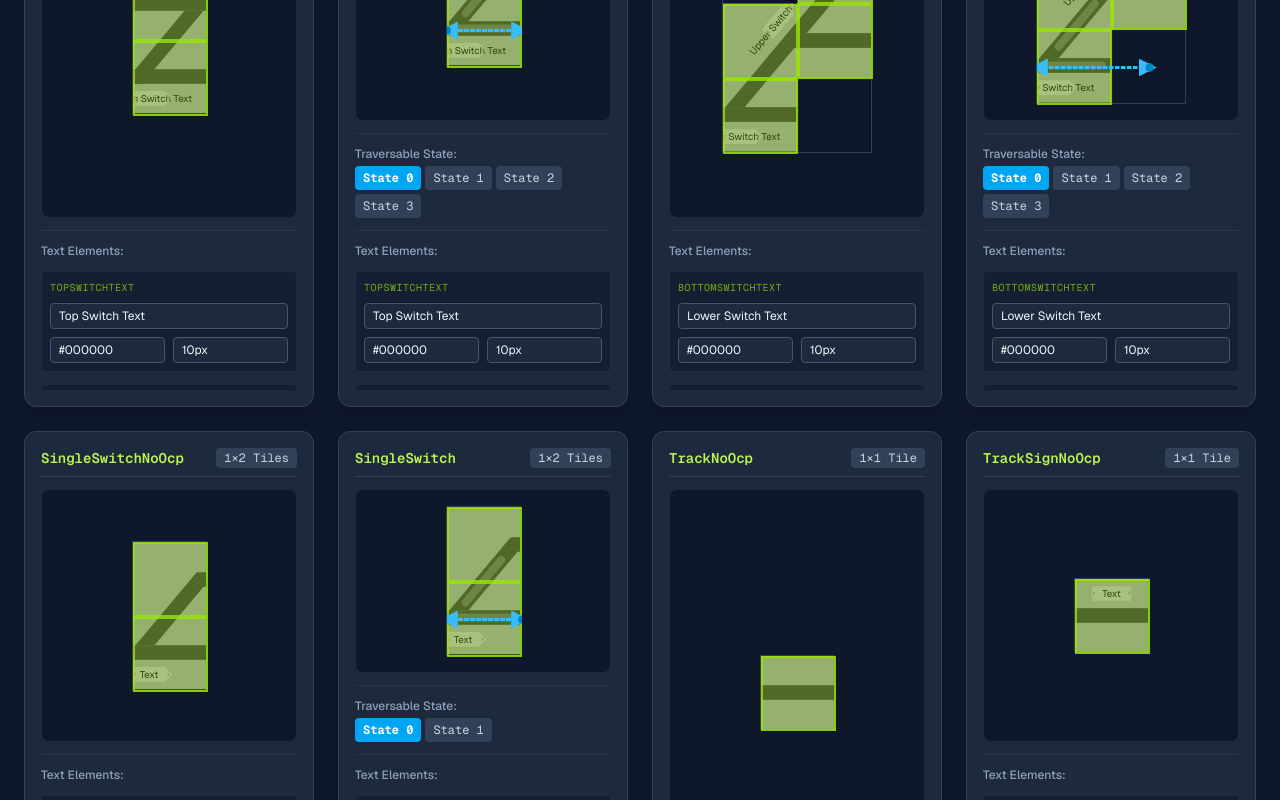
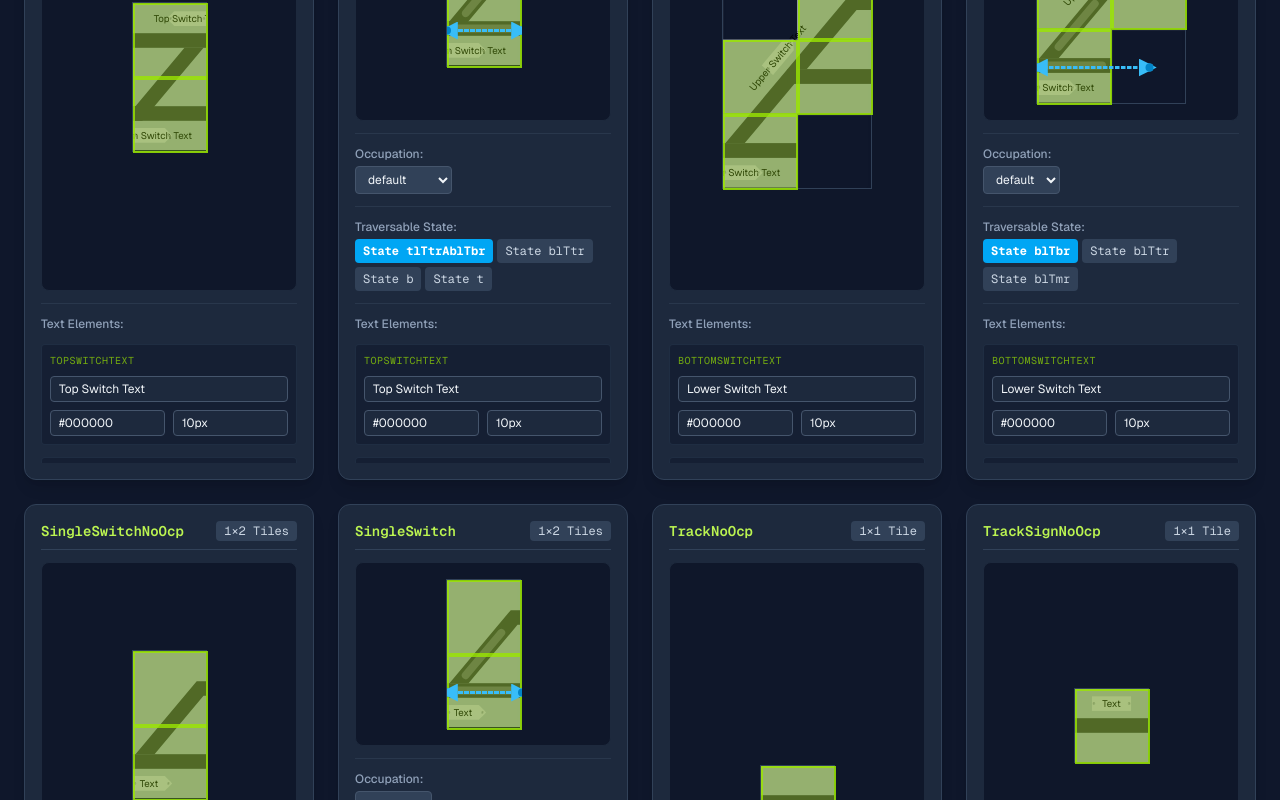
Before and after one commit to Ninjonik/jop, a Next.js app: page /test/bounds in a window 1280 px wide. Shown: the part 3100-3900 px from the top of the page. Built offline with nearby package versions, Linux system fonts and the light colour scheme.

Commit message:
lineblock added

```diff
--- a/src/app/assets/switches/SwitchSingle2Square.tsx
+++ b/src/app/assets/switches/SwitchSingle2Square.tsx
@@ -17,9 +17,9 @@ const SwitchSingle2Square = ({ text, ...props }: SVGProps<SVGSVGElement> & { tex
       points="75 30 75 45 72.46 45 22.11 105 2.53 105 65.46 30.01 65.46 30 75 30"
     />
     <rect fill="var(--stripe-color, #3b3b3b)" x={0} y={105} width={75} height={15} />
-    <rect fill="var(--detail-color, #6e6e6e)" x={5} y={108.5} width={65} height={8} rx={4} ry={4} />
+    <rect fill="var(--occupation-bottom-color, #6e6e6e)" x={5} y={108.5} width={65} height={8} rx={4} ry={4} />
     <rect
-      fill="var(--detail-color, #6e6e6e)"
+      fill="var(--occupation-top-color, #6e6e6e)"
       x={5}
       y={71}
       width={65}
--- a/src/app/assets/tracks/Track1Square.tsx
+++ b/src/app/assets/tracks/Track1Square.tsx
@@ -12,7 +12,7 @@ const Track1Square = ({ text, ...props }: SVGProps<SVGSVGElement> & { text?: str
 
     <rect fill="var(--bg-color, #b4bbbd)" x={0} width={75} height={75} />
     <rect fill="var(--stripe-color, #3b3b3b)" x={0} y={30} width={75} height={15} />
-    <rect fill="var(--detail-color, #6e6e6e)" x={5} y={33.5} width={65} height={8} rx={4} ry={4} />
+    <rect fill="var(--occupation-color, #6e6e6e)" x={5} y={33.5} width={65} height={8} rx={4} ry={4} />
   </svg>
 );
 export { Track1Square };
--- a/src/app/assets/tracks/TrackSign1Square.tsx
+++ b/src/app/assets/tracks/TrackSign1Square.tsx
@@ -12,7 +12,7 @@ const TrackSign1Square = ({ text, ...props }: SVGProps<SVGSVGElement> & { text?:
 
     <rect fill="var(--bg-color, #b4bbbd)" x={0} width={75} height={75} />
     <rect fill="var(--stripe-color, #3b3b3b)" x={0} y={30} width={75} height={15} />
-    <rect fill="var(--detail-color, #6e6e6e)" x={5} y={33.5} width={65} height={8} rx={4} ry={4} />
+    <rect fill="var(--occupation-color, #6e6e6e)" x={5} y={33.5} width={65} height={8} rx={4} ry={4} />
     <g>
       <rect fill="var(--color-d9d9d9, #d9d9d9)" x={17.39} y={7.51} width={40.23} height={15} />
       <text
--- a/src/app/components/test/bounds/TileCatalogTileCard.tsx
+++ b/src/app/components/test/bounds/TileCatalogTileCard.tsx
@@ -8,6 +8,7 @@ import type {
   TextConfig,
   TileData,
   TraversableRouteMap,
+  TraversableStateKey,
 } from '@/app/components/tiles/tile-catalog';
 
 interface TileCatalogTileCardProps {
@@ -17,7 +18,7 @@ interface TileCatalogTileCardProps {
   showBounds: boolean;
   stateGroups: StateGroupRegistry;
   groupSelections: Record<string, { state: string; variant: string }>;
-  traversableSelection?: number;
+  traversableSelection?: TraversableStateKey;
   textOverrides: Record<string, Partial<TextConfig>>;
   onInitializeSelections: (
     tileKey: string,
@@ -25,7 +26,7 @@ interface TileCatalogTileCardProps {
   ) => void;
   onGroupStateChange: (tileKey: string, groupKey: string, state: string) => void;
   onGroupVariantChange: (tileKey: string, groupKey: string, variant: string) => void;
-  onTraversableChange: (tileKey: string, stateIdx: number) => void;
+  onTraversableChange: (tileKey: string, stateKey: TraversableStateKey) => void;
   onTextOverride: (
     tileKey: string,
     textKey: string,
@@ -117,11 +118,9 @@ export default function TileCatalogTileCard({
 
   const widthPx = tile.space.x * tileSize;
   const heightPx = tile.space.y * tileSize;
-  const traversableStates = tile.traversable
-    ? Object.keys(tile.traversable).map(Number)
-    : [];
+  const traversableStates = tile.traversable ? Object.keys(tile.traversable) : [];
   const currentTraversable =
-    traversableSelection ?? (traversableStates.length > 0 ? traversableStates[0] : 0);
+    traversableSelection ?? (traversableStates.length > 0 ? traversableStates[0] : '');
   const currentRoutes: TraversableRouteMap =
     tile.traversable && tile.traversable[currentTraversable]
       ? tile.traversable[currentTraversable]
@@ -296,17 +295,17 @@ export default function TileCatalogTileCard({
             Traversable State:
           </label>
           <div className="flex flex-wrap gap-1">
-            {traversableStates.map((stateIdx) => (
+            {traversableStates.map((stateKey) => (
               <button
-                key={stateIdx}
-                onClick={() => onTraversableChange(tileKey, stateIdx)}
+                key={stateKey}
+                onClick={() => onTraversableChange(tileKey, stateKey)}
                 className={`rounded px-2 py-1 font-mono text-xs transition-colors ${
-                  currentTraversable === stateIdx
+                  currentTraversable === stateKey
                     ? 'bg-sky-500 font-bold text-white'
                     : 'bg-slate-700 text-slate-300 hover:bg-slate-600'
                 }`}
               >
-                State {stateIdx}
+                State {stateKey}
               </button>
             ))}
           </div>
--- a/src/app/components/test/bounds/TileCatalogViewerClient.tsx
+++ b/src/app/components/test/bounds/TileCatalogViewerClient.tsx
@@ -5,6 +5,7 @@ import type {
   StateGroupRegistry,
   TextConfig,
   TileCatalog,
+  TraversableStateKey,
 } from '@/app/components/tiles/tile-catalog';
 import TileCatalogTileCard from './TileCatalogTileCard';
 
@@ -27,7 +28,7 @@ export default function TileCatalogViewerClient({
     Record<string, Record<string, Partial<TextConfig>>>
   >({});
   const [traversableSelections, setTraversableSelections] = useState<
-    Record<string, number>
+    Record<string, TraversableStateKey>
   >({});
 
   const safeStateGroups = stateGroups || {};
@@ -95,10 +96,10 @@ export default function TileCatalogViewerClient({
     });
   };
 
-  const handleTraversableChange = (tileKey: string, stateIdx: number) => {
+  const handleTraversableChange = (tileKey: string, stateKey: TraversableStateKey) => {
     setTraversableSelections((prev) => ({
       ...prev,
-      [tileKey]: stateIdx,
+      [tileKey]: stateKey,
     }));
   };
 
--- a/src/app/components/tiles/tile-catalog.ts
+++ b/src/app/components/tiles/tile-catalog.ts
@@ -11,5 +11,6 @@ export type {
   TileCatalog,
   TileData,
   TraversableRouteMap,
+  TraversableStateKey,
   TraversableStateMap,
 } from '@/lib/station/tile-types';
--- a/src/app/data/tiles.ts
+++ b/src/app/data/tiles.ts
@@ -28,7 +28,8 @@
  * ----------------------------------------------------------------------------
  *
  * `traversable` is either `false` (component is not traversable) or an object
- * indexed by numbers 0 ... n representing all possible traversable states.
+ * indexed by state keys representing all possible traversable states. Keys may
+ * be numbers like `0 ... n` or descriptive strings.
  *
  * Each state maps "from" coordinates to "to" coordinates, defining how the
  * component connects to neighboring tiles. Out-of-bounds coordinates indicate
@@ -307,11 +308,13 @@ export const stateGroups: StateGroupRegistry = {
   },
 
   // Occupation group
+  // Occupation group
   occupation: {
     label: "Occupation",
     defaultState: "default",
     defaultVariant: "normal",
     states: {
+      // 0. Default (Single & Base)
       default: {
         base: {},
       },
@@ -323,6 +326,142 @@ export const stateGroups: StateGroupRegistry = {
       occupied: {
         base: {
           "--occupation-color": "#d32f2f",
+        },
+      },
+
+      // 1. Bottom-Left only
+      blTbr: {
+        base: {},
+        variants: {
+          occupied: { "--occupation-bottomLeft-color": "#d32f2f", "--occupation-bottom-color": "#d32f2f" },
+          reserved: { "--occupation-bottomLeft-color": "#ffffff", "--occupation-bottom-color": "#ffffff" },
+        },
+      },
+
+      // 2. Middle-Left and Top-Right
+      blTtr: {
+        base: {},
+        variants: {
+          occupied: {
+            "--occupation-middleLeft-color": "#d32f2f",
+            "--occupation-topRight-color": "#d32f2f",
+            "--occupation-bottom-color": "#d32f2f",
+            "--occupation-top-color": "#d32f2f",
+          },
+          reserved: {
+            "--occupation-middleLeft-color": "#ffffff",
+            "--occupation-topRight-color": "#ffffff",
+            "--occupation-bottom-color": "#ffffff",
+            "--occupation-top-color": "#ffffff",
+          },
+          mlOccupiedTrReserved: {
+            "--occupation-middleLeft-color": "#d32f2f",
+            "--occupation-topRight-color": "#ffffff",
+            "--occupation-bottom-color": "#d32f2f",
+            "--occupation-top-color": "#ffffff",
+          },
+          mlReservedTrOccupied: {
+            "--occupation-middleLeft-color": "#ffffff",
+            "--occupation-topRight-color": "#d32f2f",
+            "--occupation-bottom-color": "#ffffff",
+            "--occupation-top-color": "#d32f2f",
+          },
+        },
+      },
+
+      // 3. Middle-Left and Middle-Right
+      blTmr: {
+        base: {},
+        variants: {
+          occupied: {
+            "--occupation-middleLeft-color": "#d32f2f",
+            "--occupation-middleRight-color": "#d32f2f",
+          },
+          reserved: {
+            "--occupation-middleLeft-color": "#ffffff",
+            "--occupation-middleRight-color": "#ffffff",
+          },
+          mlOccupiedMrReserved: {
+            "--occupation-middleLeft-color": "#d32f2f",
+            "--occupation-middleRight-color": "#ffffff",
+          },
+          mlReservedMrOccupied: {
+            "--occupation-middleLeft-color": "#ffffff",
+            "--occupation-middleRight-color": "#d32f2f",
+          },
+        },
+      },
+
+      // 4. Bottom only
+      b: {
+        base: {},
+        variants: {
+          occupied: { "--occupation-bottom-color": "#d32f2f" },
+          reserved: { "--occupation-bottom-color": "#ffffff" },
+        },
+      },
+
+      // 5. Top-Left only
+      tlTtr: {
+        base: {},
+        variants: {
+          occupied: { "--occupation-topLeft-color": "#d32f2f" },
+          reserved: { "--occupation-topLeft-color": "#ffffff" },
+        },
+      },
+
+      // 6. Top and Bottom (Top-Left-To-Top-Right And Bottom-Left-To-Bottom-Right)
+      tlTtrAblTbr: {
+        base: {},
+        variants: {
+          occupied: {
+            "--occupation-top-color": "#d32f2f",
+            "--occupation-bottom-color": "#d32f2f",
+          },
+          reserved: {
+            "--occupation-top-color": "#ffffff",
+            "--occupation-bottom-color": "#ffffff",
+          },
+          topOccupiedBottomReserved: {
+            "--occupation-top-color": "#d32f2f",
+            "--occupation-bottom-color": "#ffffff",
+          },
+          topReservedBottomOccupied: {
+            "--occupation-top-color": "#ffffff",
+            "--occupation-bottom-color": "#d32f2f",
+          },
+        },
+      },
+
+      // 7. Top only
+      t: {
+        base: {},
+        variants: {
+          occupied: { "--occupation-top-color": "#d32f2f" },
+          reserved: { "--occupation-top-color": "#ffffff" },
+        },
+      },
+
+      // 8. Bottom-Right and Top-Left
+      brAtl: {
+        base: {},
+        variants: {
+          occupied: {
+            "--occupation-bottomRight-color": "#d32f2f",
+            "--occupation-topLeft-color": "#d32f2f",
+          },
+          reserved: {
+            "--occupation-bottomRight-color": "#ffffff",
+            "--occupation-topLeft-color": "#ffffff",
+          },
+          brOccupiedTlReserved: {
+            "--occupation-bottomRight-color": "#d32f2f",
+            "--occupation-topLeft-color": "#ffffff",
+          },
+          brReservedTlOccupied: {
+            "--occupation-bottomRight-color": "#ffffff",
+            "--occupation-topLeft-color": "#d32f2f",
+          },
         },
       },
     },
@@ -491,6 +630,15 @@ const boardColorsDark = {
 
 const boardColorsWithStripe = {
   ...boardColorsDark,
+  "--occupation-color": "#6e6e6e",
+  "--occupation-topRight-color": "#6e6e6e",
+  "--occupation-topLeft-color": "#6e6e6e",
+  "--occupation-middleRight-color": "#6e6e6e",
+  "--occupation-middleLeft-color": "#6e6e6e",
+  "--occupation-bottomRight-color": "#6e6e6e",
+  "--occupation-bottomLeft-color": "#6e6e6e",
+  "--occupation-top-color": "#6e6e6e",
+  "--occupation-bottom-color": "#6e6e6e",
   "--stripe-color": "#3b3b3b",
   "--detail-color": "#6e6e6e",
   "--main-color-alt": "#b3b3b3",
@@ -660,7 +808,6 @@ export const tiles: TileCatalog = {
     },
     staticStyles: {
       ...boardColorsWithStripe,
-      "--occupation-color": "#6e6e6e",
       "--main-color": "#acb0b3",
     },
     groups: {
@@ -861,7 +1008,6 @@ export const tiles: TileCatalog = {
       "--color-121f1e": "#121f1e",
       "--color-4f4f4f": "#4f4f4f",
       "--color-696969": "#696969",
-      "--occupation-color": "#6e6e6e",
       "--color-departure": "#121f1e",
       "--color-shunt": "#696969",
     },
@@ -1002,7 +1148,6 @@ export const tiles: TileCatalog = {
       ...boardColorsWithStripe,
       "--color-departure": "#121f1e",
       "--color-4f4f4f": "#4f4f4f",
-      "--occupation-color": "#6e6e6e",
     },
     groups: {
       signal: {
@@ -1064,7 +1209,6 @@ export const tiles: TileCatalog = {
       ...boardColorsWithStripe,
       "--color-4f4f4f": "#4f4f4f",
       "--color-696969": "#696969",
-      "--occupation-color": "#6e6e6e",
     },
     groups: {
       signal: {
@@ -1164,23 +1308,29 @@ export const tiles: TileCatalog = {
       [0, 1],
     ],
     traversable: {
-      0: {
+      tlTtrAblTbr: {
         "1,0": "-1,0",
         "-1,0": "1,0",
         "1,1": "-1,1",
         "-1,1": "1,1",
       },
-      1: {
+      blTtr: {
         "-1,1": "1,0",
         "1,0": "-1,1",
       },
-      2: {
+      b: {
         "1,1": "-1,1",
         "-1,1": "1,1",
       },
-      3: {
+      t: {
         "1,0": "-1,0",
         "-1,0": "1,0",
+      },
+    },
+    groups: {
+      occupation: {
+        states: ["default", "tlTtrAblTbr", "blTtr", "b", "t"],
+        defaultState: "default",
       },
     },
     staticStyles: {
@@ -1239,21 +1389,23 @@ export const tiles: TileCatalog = {
       [1, 1],
     ],
     traversable: {
-      0: {
+      blTbr: {
         "-1,2": "1,2",
         "1,2": "-1,2",
       },
-      1: {
+      blTtr: {
         "-1,2": "2,0",
         "2,0": "-1,2",
       },
-      2: {
-        "-1,2": "1,2",
-        "1,2": "-1,2",
-      },
-      3: {
+      blTmr: {
         "-1,2": "2,1",
         "2,1": "-1,2",
+      },
+    },
+    groups: {
+      occupation: {
+        states: ["default", "blTbr", "blTtr", "blTmr"],
+        defaultState: "default",
       },
     },
     staticStyles: {
@@ -1303,13 +1455,19 @@ export const tiles: TileCatalog = {
       [0, 1],
     ],
     traversable: {
-      0: {
+      blTbr: {
         "-1,1": "1,1",
         "1,1": "-1,1",
       },
-      1: {
+      blTtr: {
         "-1,1": "1,0",
         "1,0": "-1,1",
+      },
+    },
+    groups: {
+      occupation: {
+        states: ["default", "blTbr", "blTtr"],
+        defaultState: "default",
       },
     },
     staticStyles: {
@@ -1366,7 +1524,14 @@ export const tiles: TileCatalog = {
     },
     staticStyles: {
       ...boardColorsDark,
+      ...signalColors,
       ...boardColorsWithStripe,
+    },
+    groups: {
+      occupation: {
+        states: ["default", "reserved", "occupied"],
+        defaultState: "default",
+      },
     },
     texts: {
       text: {
@@ -1388,9 +1553,15 @@ export const tiles: TileCatalog = {
       },
     },
     staticStyles: {
-      ...boardColors,
-      "--stripe-color": "#3b3b3b",
-      "--detail-color": "#6e6e6e",
+      ...boardColorsDark,
+      ...signalColors,
+      ...boardColorsWithStripe,
+    },
+    groups: {
+      occupation: {
+        states: ["default", "reserved", "occupied"],
+        defaultState: "default",
+      },
     },
   },
 };
--- a/src/lib/station/tile-types.ts
+++ b/src/lib/station/tile-types.ts
@@ -5,8 +5,9 @@ export interface Space {
   y: number;
 }
 
+export type TraversableStateKey = string | number;
 export type TraversableRouteMap = Record<string, string>;
-export type TraversableStateMap = Record<number, TraversableRouteMap>;
+export type TraversableStateMap = Partial<Record<TraversableStateKey, TraversableRouteMap>>;
 
 export interface TextConfig {
   fill: string;
```
Also changed, not shown: src/app/assets/switches/SwitchCrossover2Square.tsx (+4 -4 lines), src/app/assets/switches/SwitchExtended6Square.tsx (+4 -4 lines).
